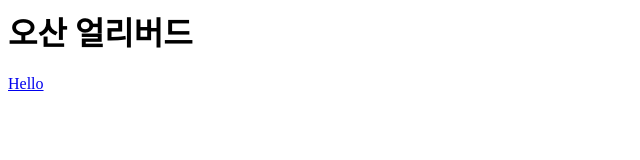
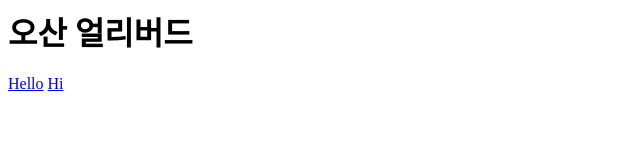
Before and after one commit to bestmy05/bestmy05.github.io, a plain HTML site: page index.html in a window 1280 px wide. Shown: the full height of the page, 0-640 px from the left. Drawn offline with Linux system fonts and the light colour scheme.

Commit message:
Update index.html

```diff
--- a/index.html
+++ b/index.html
@@ -5,5 +5,6 @@
 <body>
   <h1>오산 얼리버드</h1>
   <a href="hello.html">Hello</a>
+  <a href="abc/hi.html">Hi</a>
 </body>
 </html>
```
